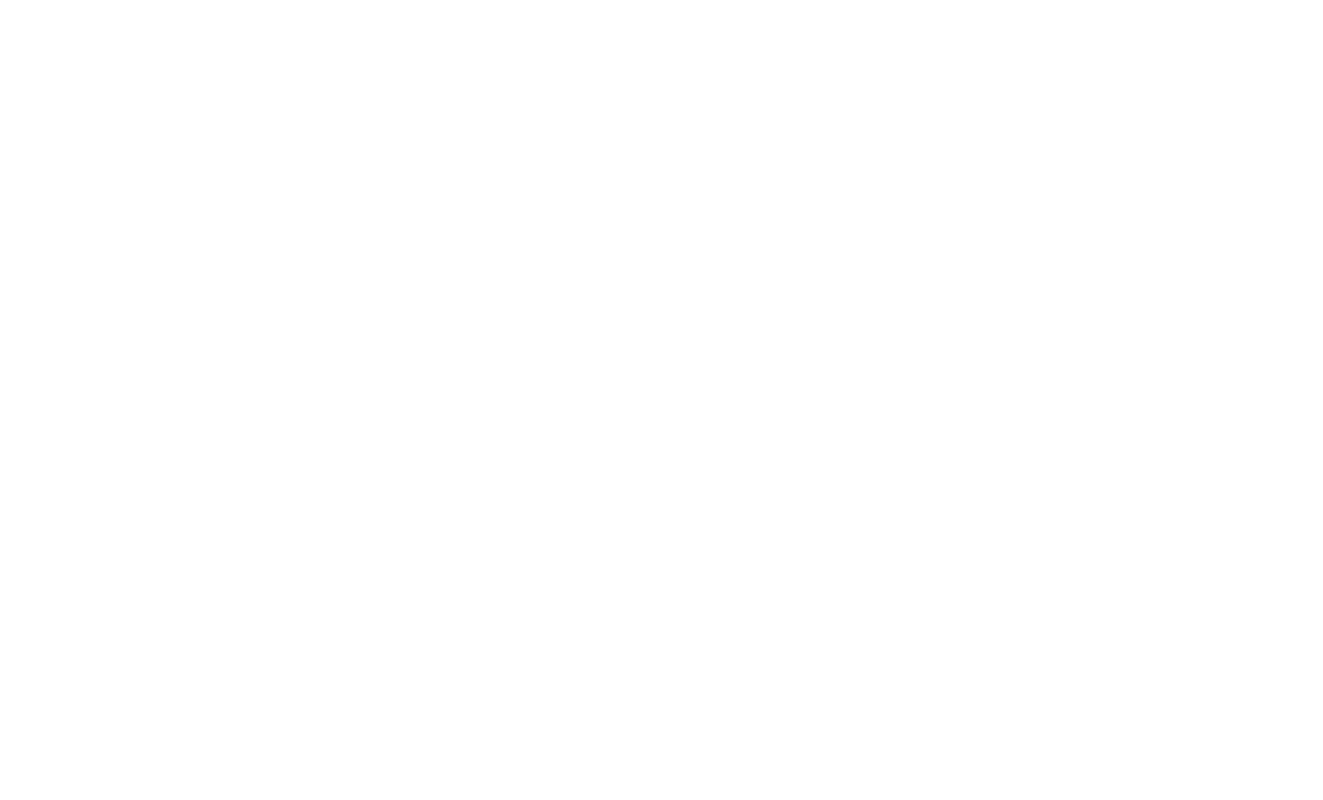
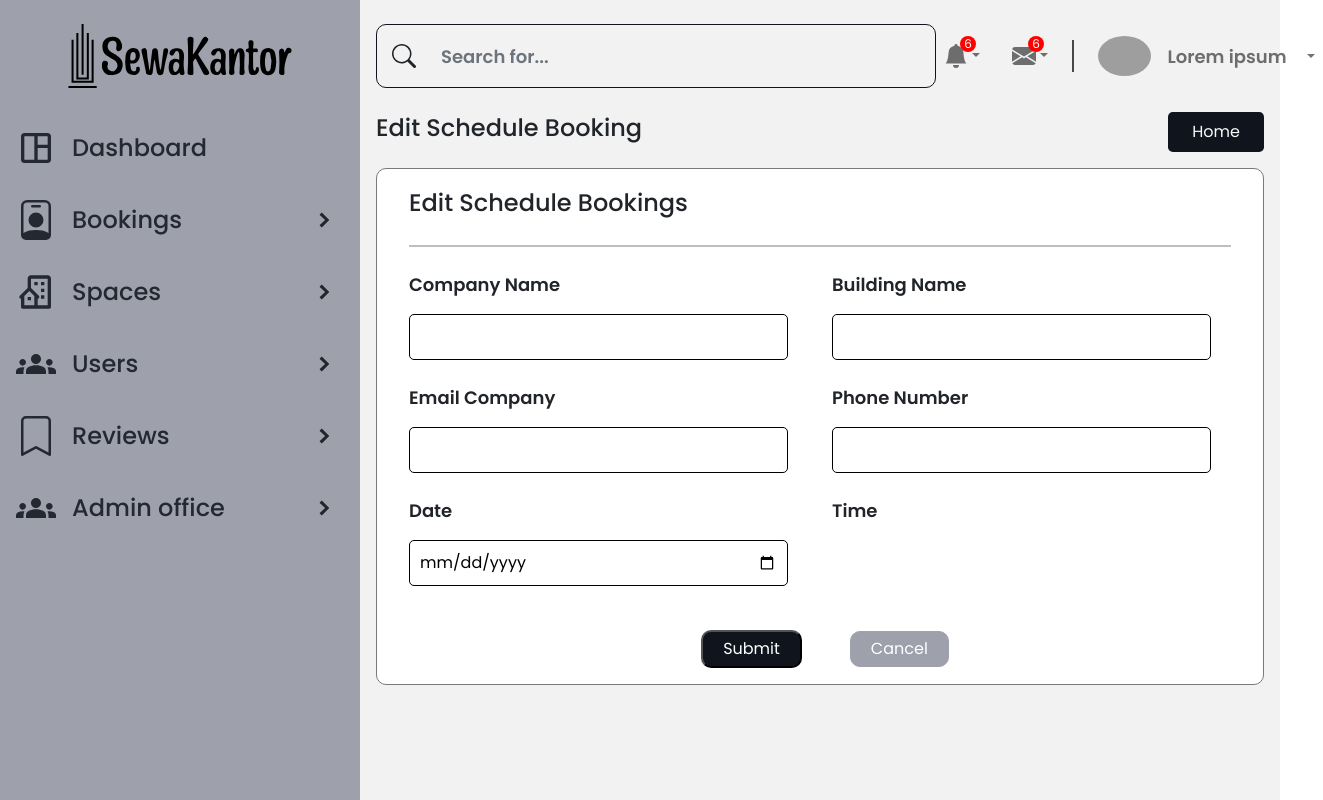
Before and after one commit to Kelompok-9-Office-Booking-System/sewakantor-frontend, a React (Create React App) app: page / in a window 1280 px wide. Before the commit this address led to /login. Shown: the top 800 px of the page, 1323 px wide, since content can reach past the window. Built offline with nearby package versions, Linux system fonts and the light colour scheme; grey boxes are pictures that could not be loaded.

Commit message:
slicing edit booking

```diff
--- a/src/App.jsx
+++ b/src/App.jsx
@@ -1,92 +1,13 @@
-import { useEffect } from "react";
-import { useLocation } from "react-router-dom";
+import React from "react";
 import "./App.css";
-import AdminContentContainer from "./components/AdminContentContainer";
-import AdminDataContainer from "./components/AdminDataContainer";
-import AdminDataTable from "./components/AdminDataTable";
-import AdminFooter from "./components/AdminFooter";
-import AdminSidebar from "./components/AdminSidebar";
-import ProtectedRoutes from "./components/ProtectedRoutes";
-
-const placeholderBuilding = [
-  {
-    id: 1,
-    thumbnail: "https://placeholder.pics/svg/280x175",
-    towerName: "BCA Tower Lorem",
-    units: (Math.random() * 1000).toFixed(0),
-    ratings: [5, 4, 4, 4, 1, 5, 5, 5, 4],
-    address: "50/F, Menara BCA Grand Indonesia, Jakarta, 10310",
-    price: 1700000,
-  },
-  {
-    id: 2,
-    thumbnail: "https://placeholder.pics/svg/280x175",
-    towerName: "BCA Tower Ipsum",
-    units: (Math.random() * 1000).toFixed(0),
-    ratings: [5, 4, 4, 4, 1, 5, 5, 5, 4],
-    address: "50/F, Menara BCA Grand Indonesia, Bandung, 10310",
-    price: 2700000,
-  },
-  {
-    id: 3,
-    thumbnail: "https://placeholder.pics/svg/280x175",
-    towerName: "BCA Tower Dolor",
-    units: (Math.random() * 1000).toFixed(0),
-    ratings: [5, 4, 4, 4, 1, 5, 5, 5, 4],
-    address: "50/F, Menara BCA Grand Indonesia, Tangerang, 10310",
-    price: 3700000,
-  },
-  {
-    id: 4,
-    thumbnail: "https://placeholder.pics/svg/280x175",
-    towerName: "BCA Tower Sit",
-    units: (Math.random() * 1000).toFixed(0),
-    ratings: [5, 4, 4, 4, 1, 5, 5, 5, 4],
-    address: "50/F, Menara BCA Grand Indonesia, Bekasi, 10310",
-    price: 4000000,
-  },
-  {
-    id: 5,
-    thumbnail: "https://placeholder.pics/svg/280x175",
-    towerName: "BCA Tower Amet",
-    units: (Math.random() * 1000).toFixed(0),
-    ratings: [5, 4, 4, 4, 1, 5, 5, 5, 4],
-    address: "50/F, Menara BCA Grand Indonesia, Jakarta, 10310",
-    price: 5000000,
-  },
-];
+import EditBooking from './pages/AdminBooking/Edit'
 
 function App() {
-  const location = useLocation();
-  useEffect(() => {
-    window.scrollTo(0, 0);
-  }, [location]);
 
   return (
-    <ProtectedRoutes adminRole={"admin"}>
-      <div
-        className={`bg-skSmoke position-relative`}
-        style={{ height: "100%" }}
-      >
-        <AdminSidebar />
-        <AdminContentContainer title={"Lorem ipsum"} breadcrumb={true}>
-          <AdminDataContainer
-            title={"Lorem ipsum"}
-            buttons={[
-              { label: "Lorem ipsum", link: "#", callback: () => {} },
-              { label: "Lorem ipsum", callback: () => {} },
-            ]}
-          >
-            <AdminDataTable
-              data={placeholderBuilding}
-              head={["name", "price", "units", "address"]}
-              dataKeys={["towerName", "price", "units", "address"]}
-            />
-          </AdminDataContainer>
-        </AdminContentContainer>
-        <AdminFooter />
-      </div>
-    </ProtectedRoutes>
+      <>
+        <EditBooking/>
+      </>
   );
 }
 
--- /dev/null
+++ b/src/pages/AdminBooking/Edit/index.js
@@ -0,0 +1,141 @@
+import React, {useState} from "react";
+import AdminContentContainer from "../../../components/AdminContentContainer";
+import AdminDataContainer from "../../../components/AdminDataContainer";
+import AdminFooter from "../../../components/AdminFooter";
+import AdminSidebar from "../../../components/AdminSidebar";
+import style from "./style.module.css";
+
+const AdminEditBooking = () => {
+  const baseData = {
+    companyName: "",
+    buildingName: "",
+    email:"",
+    noHandphone: "",
+  }
+
+  const baseError = {
+    email: "",
+    noHandphone: "",
+  }
+
+  const [data, setDatas] = useState(baseData);
+  const [errorMessage, setErrorMessage] = useState(baseError);
+
+  // Regex for email and handphone
+  const emailRegex = /^(([^<>()[\]\.,;:\s@\"]+(\.[^<>()[\]\.,;:\s@\"]+)*)|(\".+\"))@(([^<>()[\]\.,;:\s@\"]+\.)+[^<>()[\]\.,;:\s@\"]{2,})$/i;
+  const noHandphoneRegex = /^[0-9]*$/g
+
+  // Logic for errorMessage
+  const handleInputTodo = (event) => {
+    const name = event.target.name;
+    const value = event.target.value;
+
+      if(name === "email") {
+        if (!emailRegex.test(value)) {
+          setErrorMessage({...errorMessage,
+            email : "Email Tidak Sesuai"});
+          } else {
+              setErrorMessage({...errorMessage,
+              email : ""});
+            }
+      }else if (name === "noHandphone"){
+        if (!noHandphoneRegex.test(value)) {
+          setErrorMessage({...errorMessage,
+          noHandphone : "No Handphone Tidak Sesuai"});
+        } else {
+          setErrorMessage({...errorMessage,
+          noHandphone : ""});
+        }
+      }
+
+
+      setDatas({...data,
+            [name] : value});
+  }
+
+  // Error handling when buttton submit had to press
+  const handleSubmit = (event) => {
+    if(errorMessage.email !== "" || errorMessage.noHandphone !== "") {
+      alert("Terdapat data yang tidak sesuai");
+    } else {
+      alert("")
+    }
+    event.preventDefault();
+  }
+
+  return (
+      <div
+        className={`bg-skSmoke position-relative`}
+        style={{ height: "100%" }}
+      >
+        <AdminSidebar />
+        <AdminContentContainer title={"Edit Schedule Booking"} breadcrumb={true}>
+        <AdminDataContainer
+            title={"Edit Schedule Bookings"}
+          >
+          <form className={style.form_input_address} onSubmit={handleSubmit}>
+          <div className="row mt-4">
+              <div className="col-6">
+                <label className={`mb-3 ${style.label}`}>Company Name</label>
+                <br/>
+                <input  type='text'
+                        name="company"
+                        required
+                        />
+              </div>
+              <div className="col-6">
+                <label className={`mb-3 ${style.label}`}>Building Name</label>
+                <br/>
+                <input  type='text'
+                        name="building"
+                        required/>
+              </div>
+          </div>
+          <div className="row mt-4">
+              <div className="col-6">
+                <label className={`mb-3 ${style.label}`}>Email Company</label>
+                <br/>
+                <input  type='text'
+                        name="email"
+                        value={data.email}
+                        onChange={handleInputTodo}
+                        required/>
+                <br/><span className="text-danger">{errorMessage.email}</span>
+              </div>
+              <div className="col-6">
+                <label className={`mb-3 ${style.label}`}>Phone Number</label>
+                <br/>
+                <input  type='text'
+                        name="noHandphone"
+                        value={data.noHandphone}
+                        onChange={handleInputTodo}
+                        min-length="9"
+                        max-length="14"
+                        required/>
+                <br/><span className="text-danger">{errorMessage.noHandphone}</span>
+              </div>
+            </div>
+            <div className="row mt-4">
+              <div className="col-6">
+                <label className={`mb-3 ${style.label}`}>Date</label>
+                <br/>
+                <input type='date' name="date" required/>
+             </div>
+              <div className="col-6">
+                <label className={`mb-3 ${style.label}`}>Time</label>
+                <br/>
+              </div>
+            </div>
+            <div className={`text-center mt-4 ${style.addSpace_form_button}`}>
+              <button>Submit</button>
+              <button className={`ms-5 ${style.cancel_button}`}>Cancel</button>
+            </div>
+          </form>
+          </AdminDataContainer>
+        </AdminContentContainer>
+        <AdminFooter />
+      </div>
+  );
+};
+
+export default AdminEditBooking;
--- /dev/null
+++ b/src/pages/AdminBooking/Edit/style.module.css
@@ -0,0 +1,50 @@
+.label{
+    font-size: 18px;
+    font-weight: 600;
+}
+
+.form_input {
+    width: 50%;
+}
+
+.form_input label {
+    width: 100%;
+}
+
+.form_input_address input {
+    width: 95%;
+    border-radius: 5px;
+    border: 1px solid;
+    padding: 10px;
+}
+
+.form_input_address select {
+    width: 15%;
+    border-radius: 5px;
+    border: 1px solid;
+    padding: 10px;
+}
+
+.addSpace_form_button button{
+    margin-top: 20px;
+    background: #10141D;
+    color: white;
+    padding: 5px 20px;
+    border-radius: 10px;
+    margin-left: 10px;
+}
+
+.addSpace_form_button button:hover {
+    background: #FEC901;
+    border: 1px solid #FEC901;
+}
+
+.cancel_button {
+    background: #9EA1AC !important;
+    border: 1px solid #9EA1AC;
+}
+
+.cancel_button:hover {
+    background: #FEC901 !important;
+    border: 1px solid #FEC901;
+}
```
